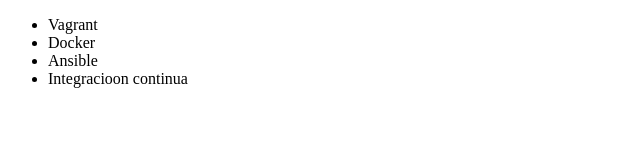
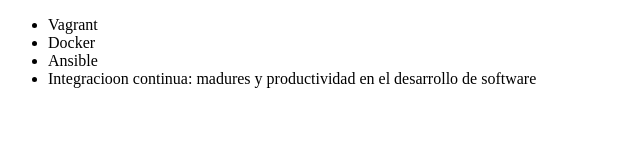
Before and after one commit to GAKUZM/alura-git, a plain HTML site: page index.html in a window 1280 px wide. Shown: the whole page, without its empty margins (0-640 px from the left). Drawn offline with Linux system fonts and the light colour scheme.

Commit message:
alteracion de codigo

```diff
--- a/index.html
+++ b/index.html
@@ -9,7 +9,7 @@
          <li> Vagrant </li>
          <li> Docker </li>
          <li> Ansible </li>
-         <li> Integracioon continua </li>
+         <li> Integracioon continua: madures y productividad en el desarrollo de software </li>
      </ul>
 </body>
 </html>
```
